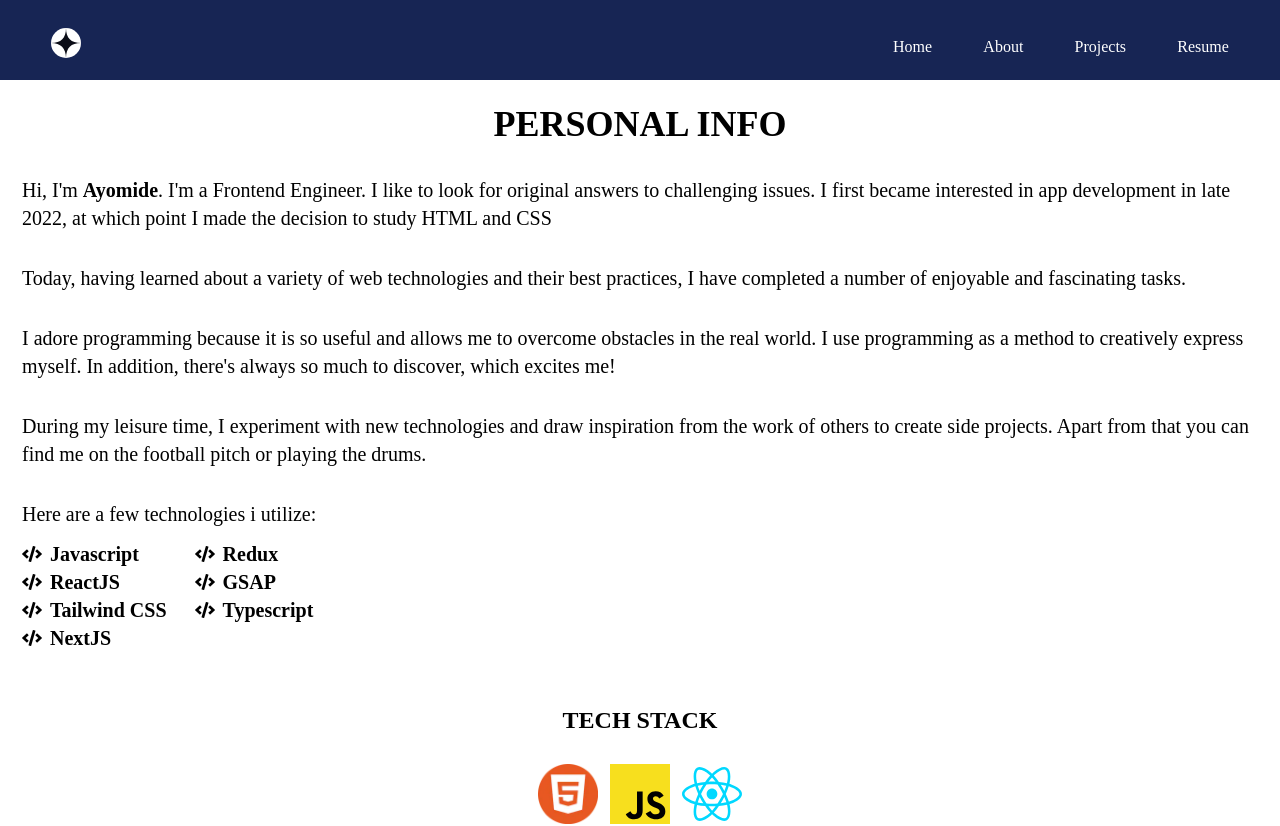
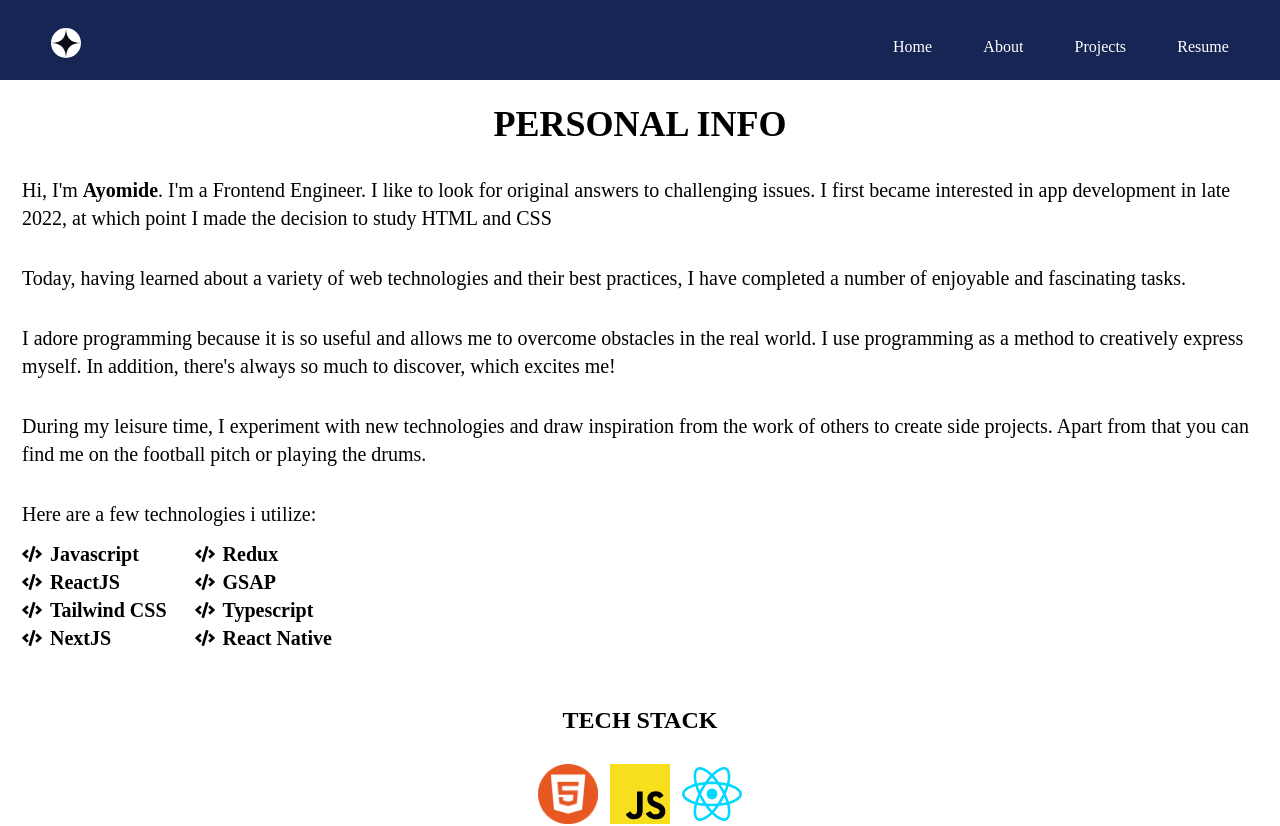
Before and after one commit to ayobaj/portfolio-react, a React (Vite) app: page /about in a window 1280 px wide. Shown: the top 826 px of the page. Built offline with nearby package versions, Linux system fonts and the light colour scheme; a web font is replaced by a local one.

Commit message:
feat: added React Native to the tool i utilize

```diff
--- a/src/pages/About.jsx
+++ b/src/pages/About.jsx
@@ -61,6 +61,7 @@ const About = () => {
                 <li className="flex items-center gap-2 tilt"><FaCode /> Redux</li>
                 <li className="flex items-center gap-2 tilt"><FaCode /> GSAP</li>
                 <li className="flex items-center gap-2 tilt"><FaCode /> Typescript</li>
+                <li className="flex items-center gap-2 tilt"><FaCode /> React Native</li>
               </ul>
             </div>
         </div>
```
